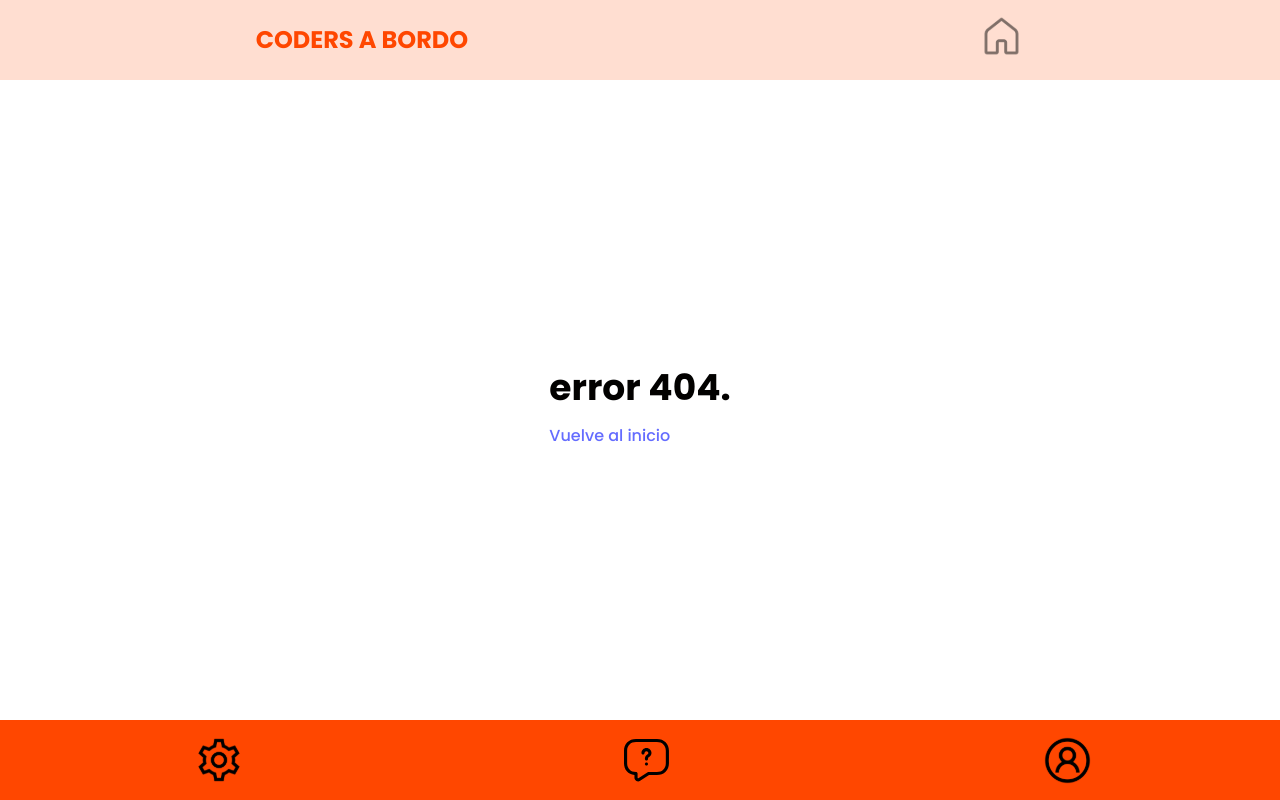
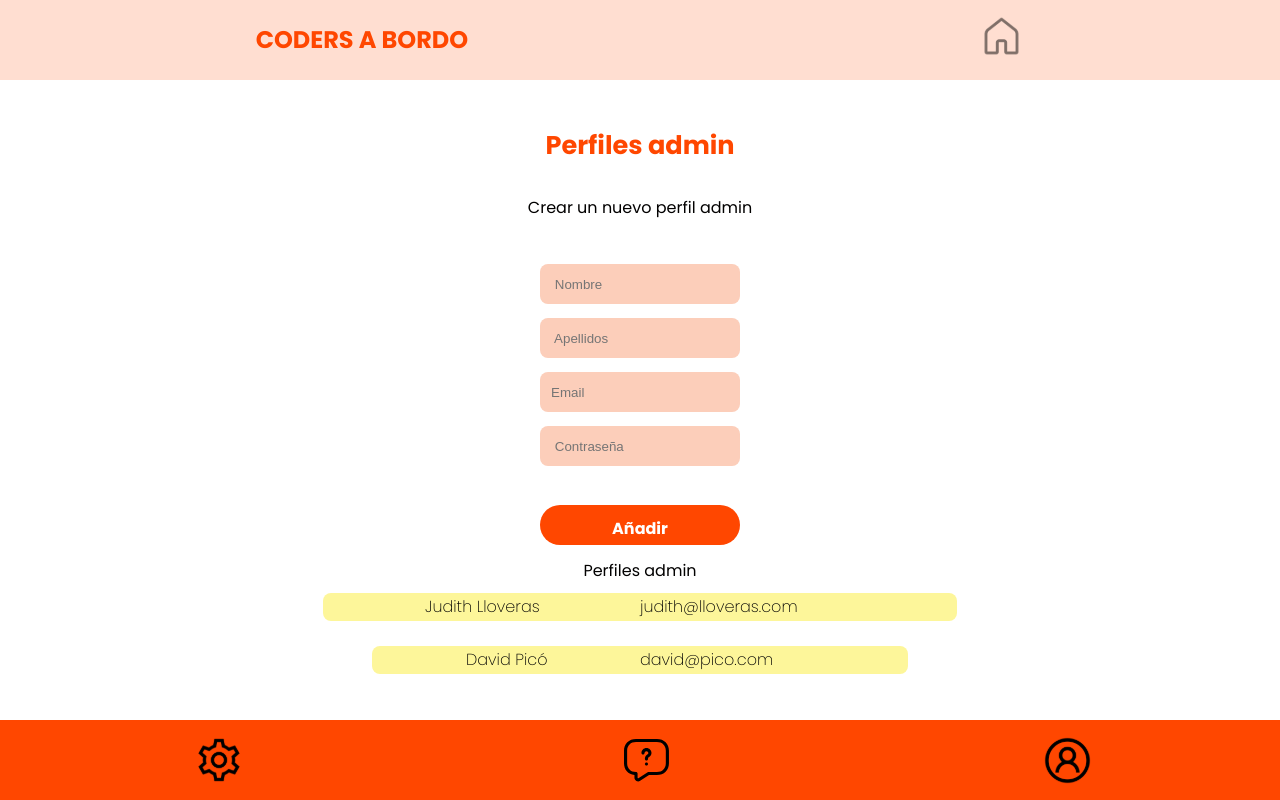
Before and after one commit to stranger-strings-team/front-codersabordo, a React (Vite) app: page /create-admin in a window 1280 px wide. Before the commit this address had no page. Built offline with nearby package versions, Linux system fonts and the light colour scheme.

Commit message:
started profile-admin page

```diff
--- a/src/Routes.tsx
+++ b/src/Routes.tsx
@@ -13,6 +13,8 @@ import Incorrect from './pages/Incorrect/Incorrect';
 import CompletedSection from './pages/CompletedSection/CompletedSection';
 import Register from './pages/RegisterPage/Register';
 import Admin from './pages/Admin/Admin';
+import CreateAdmin from './pages/ProfilesAdmin/ProfilesAdmin';
+
 
 
 const CreateRoutes = () => (
@@ -23,6 +25,7 @@ const CreateRoutes = () => (
         <Route path='/register' element={<Register />} />
         <Route path="/profile" element={<Profile/>}/>
         <Route path="/admin" element={<Admin/>}/>
+        <Route path="/create-admin" element={<CreateAdmin/>}/>
         <Route path="/onboarding" element={<Onboarding/>}/>
         <Route path="/respuesta-incorrecta" element={<Incorrect/>}/>
         <Route path="/seccion-incompleta" element={<IncompleteSection/>}/>
--- a/src/pages/Profile/ProfileStyle.tsx
+++ b/src/pages/Profile/ProfileStyle.tsx
@@ -8,9 +8,9 @@ margin-top:20px;
 gap: 14px;
 `
 export const DarkText = styled.h3`
- font-size: 0.6rem;
- color: ${theme.darkText};
- font-weight: 200;
+font-size: 0.6rem;
+color: ${theme.darkText};
+font-weight: 200;
 `
 export const Input = styled.input`
 width: 200px;
--- /dev/null
+++ b/src/pages/ProfilesAdmin/ProfilesAdmin.tsx
@@ -0,0 +1,43 @@
+import React from 'react'
+import Spacer from '../../components/Spacer/Spacer'
+import { Container, OrangeText } from '../../Global.style'
+import { Button } from '../Login/LoginStyle'
+import { Input, InputDiv } from '../Profile/ProfileStyle'
+import { Padmin, ProfileAdminDiv, YellowDiv } from './ProfilesAdminStyle'
+
+
+type Props = {}
+
+const ProfilesAdmin = (props: Props) => {
+  return (
+    <Container>
+        <h3><OrangeText>Perfiles admin</OrangeText></h3>
+        <p>Crear un nuevo perfil admin</p>
+        <InputDiv>
+        <Spacer size={10} axis='vertical' />
+        <Input type="text" placeholder='    Nombre' />
+        <Input type="text" placeholder='    Apellidos' />
+        <Input type="email" placeholder='   Email' />
+        <Input type="password" placeholder='    Contraseña' />
+        <Button>Añadir</Button>
+        <p>Perfiles admin</p>
+        </InputDiv>
+
+        <YellowDiv>
+        <ProfileAdminDiv>
+            <Padmin>Judith Lloveras </Padmin>
+            <Padmin>judith@lloveras.com</Padmin>
+            <img/>
+            </ProfileAdminDiv>
+        <ProfileAdminDiv>
+            <Padmin>David Picó</Padmin>
+            <Padmin>david@pico.com</Padmin>
+            <img/>
+        </ProfileAdminDiv>
+        </YellowDiv>
+
+    </Container>
+  )
+}
+
+export default ProfilesAdmin;
--- /dev/null
+++ b/src/pages/ProfilesAdmin/ProfilesAdminStyle.tsx
@@ -0,0 +1,28 @@
+import styled from "styled-components";
+import { GlobalStyles, theme } from '../../Global.style'
+
+
+export const YellowDiv = styled.div`
+display: grid;
+grid-column: 2;
+gap: 15px;
+`
+
+export const Container = styled.button`
+margin-bottom: 10px;
+`
+
+export const ProfileAdminDiv = styled.div`
+margin-top: 10px;
+background-color: ${theme.yellowBackground};
+display: grid;
+grid-template-columns: 2fr 1fr 1fr;
+padding: 2px;
+border-radius: 8px;
+`
+
+export const Padmin = styled.p`
+color: black;
+font-size: 0,5rem;
+font-weight: 20;
+`
```
